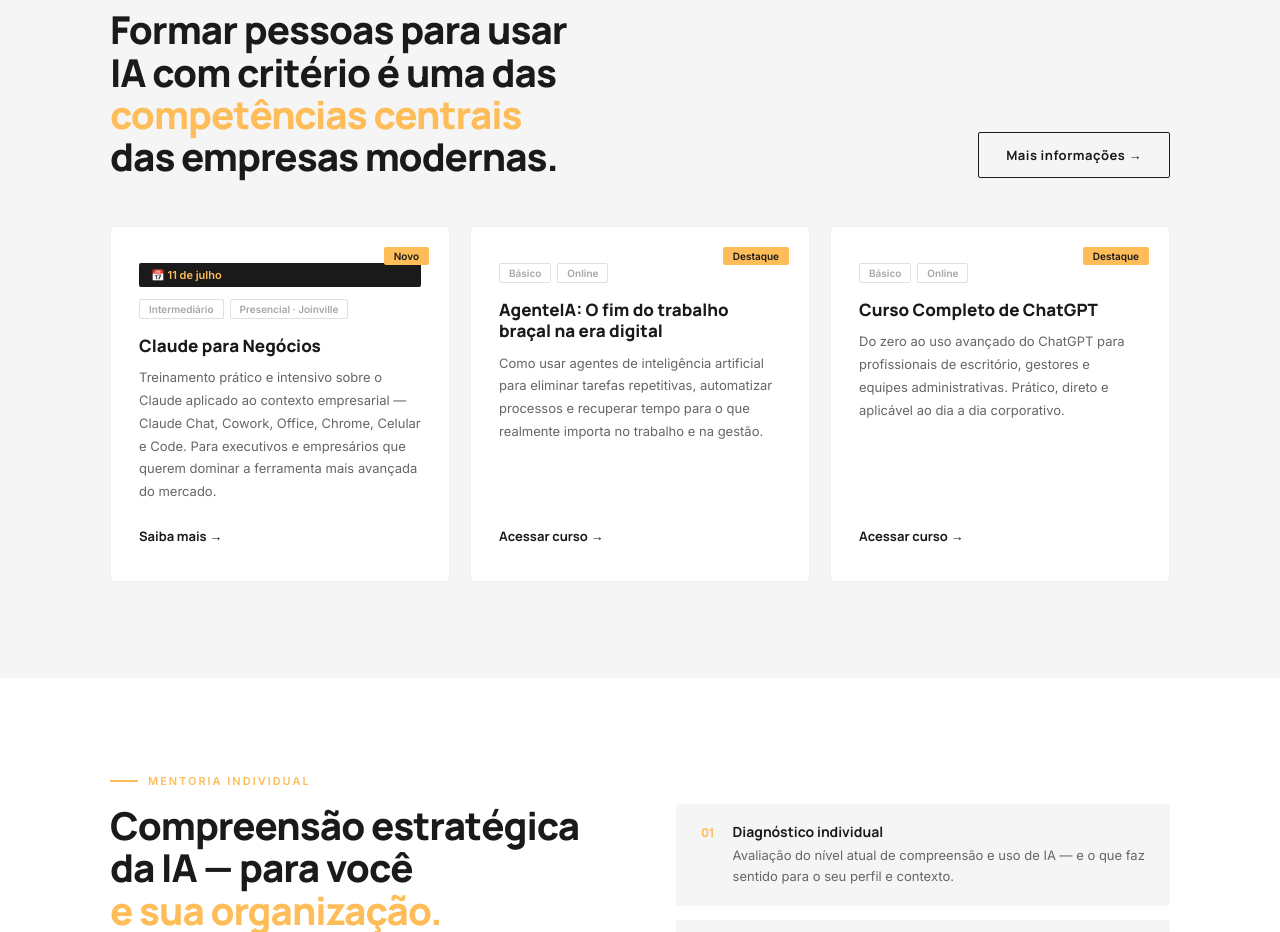
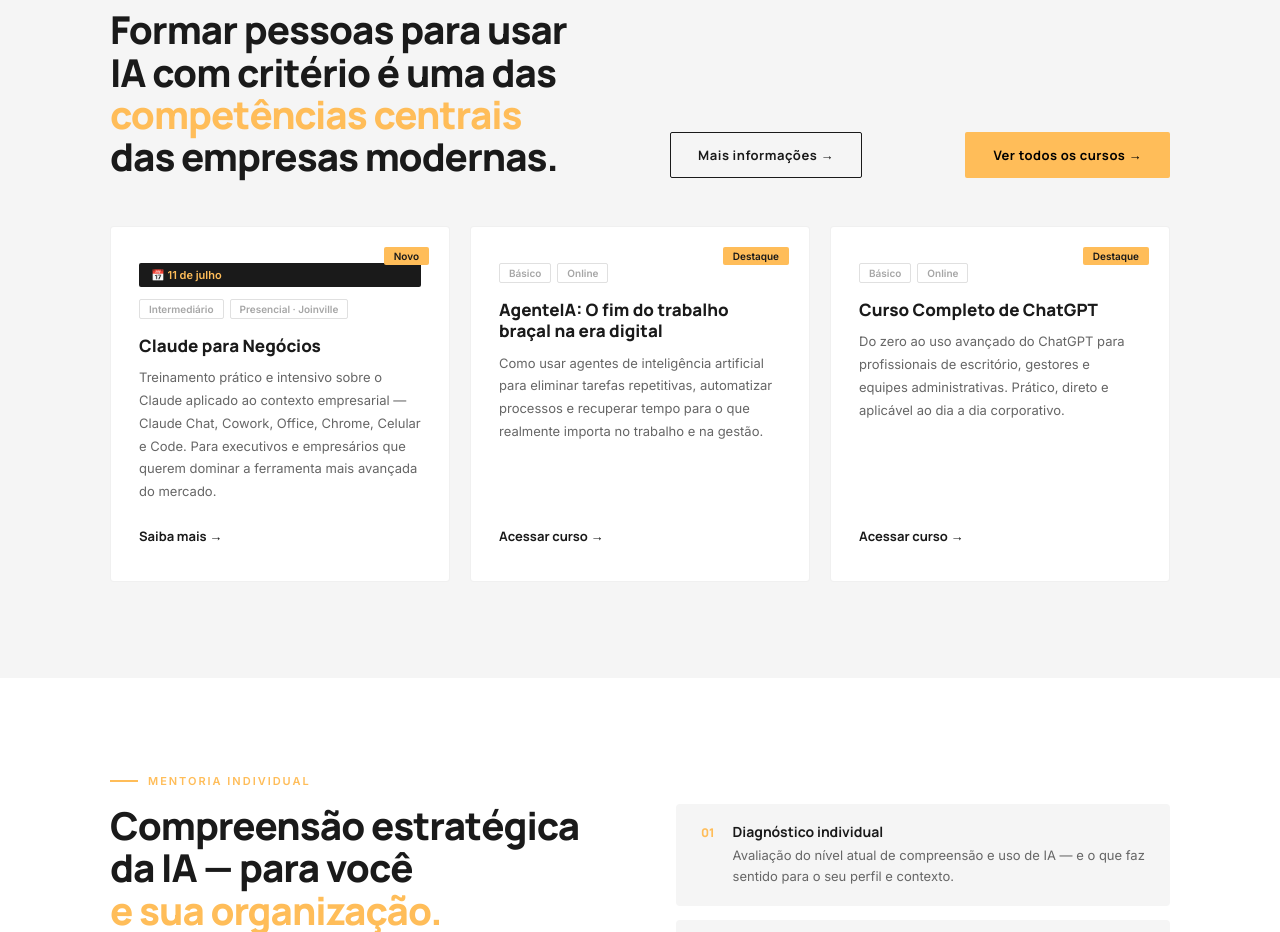
Before and after one commit to engenheiromazza/site-engenheiro-mazza, a React (Vite) app: page / in a window 1280 px wide. Shown: the part 2820-3752 px from the top of the page. Built offline with nearby package versions, Linux system fonts and the light colour scheme.

Commit message:
Update App.jsx

```diff
--- a/src/App.jsx
+++ b/src/App.jsx
@@ -349,6 +349,7 @@ function Cursos() {
             Formar pessoas para usar<br />IA com critério é uma das<br /><span style={{ color:C.peach }}>competências centrais</span><br />das empresas modernas.
           </h2>
           <a href="https://upupo.share.hsforms.com/2fpp6iBowSOOAdbpN8mbMZA" target="_blank" rel="noopener noreferrer" className="btn-outline">Mais informações →</a>
+          <a href="/cursos" className="btn-primary">Ver todos os cursos →</a>
         </div>
         <div style={{ display:"grid", gridTemplateColumns:"repeat(auto-fit,minmax(280px,1fr))", gap:"20px" }}>
           {cursos.map((c) => (
```
